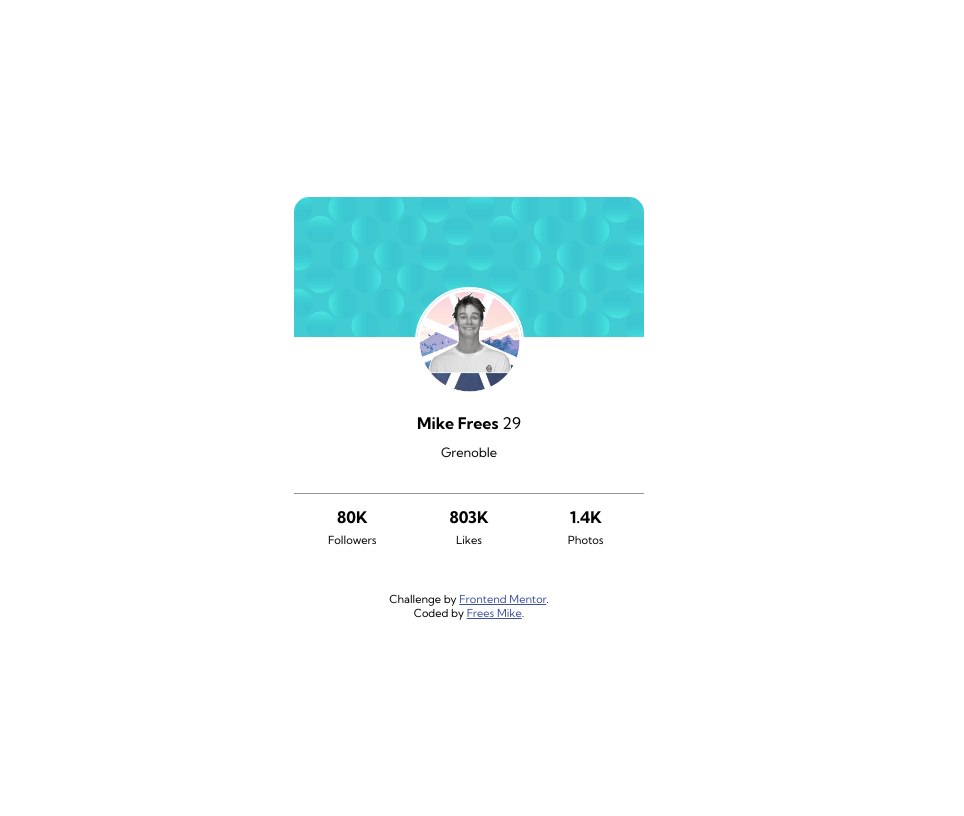
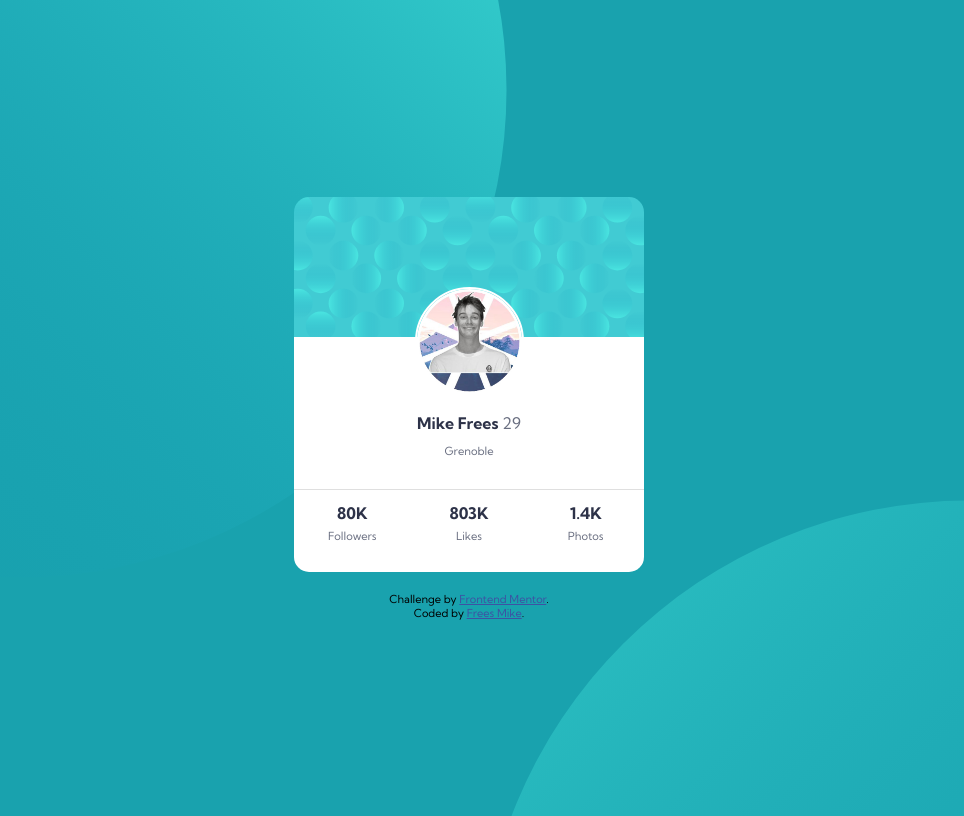
Before and after one commit to mikeFrees/profile-card-component-main, a plain HTML site: page index.html in a window 1280 px wide. Shown: the whole page, without its empty margins (171-1135 px from the left). Drawn offline with Linux system fonts and the light colour scheme.

Commit message:
final update

```diff
--- a/style.css
+++ b/style.css
@@ -2,20 +2,37 @@
 @font-face {
     font-family: Kumbh Sans;
     src: url(font/KumbhSans-VariableFont_YOPQ\,wght.ttf);
+}
+/* custom color variables */
+:root {
+    --CDarkCyan: hsl(185, 75%, 39%);
+    --CVeryDarkDesaturatedBlue: hsl(229, 23%, 23%);
+    --CDarkGrayishBlue: hsl(227, 10%, 46%);
+    --CDarkGray: hsl(0, 0%, 59%);
 }
 
 .attribution { font-size: 11px; text-align: center; }
 
 .attribution a { color: hsl(228, 45%, 44%); }
 
+body, main {
+    display: flex;
+    flex-direction: column;
+}
+
+body, main, aside {
+    align-items: center;
+}
+
 body {
     font-family: Kumbh Sans;
     font-size: 18px;
-    display: flex;
-    flex-direction: column;
     justify-content: center;
-    align-items: center;
     height: 100vh;
+    background-color: var(--CDarkCyan);
+    background-image: url(images/bg-pattern-top.svg), url(images/bg-pattern-bottom.svg);
+    background-repeat: no-repeat, no-repeat;
+    background-position: -300px -400px, 650px 500px;
 }
 
 main {
@@ -25,9 +42,6 @@ main {
     background-image: url(images/bg-pattern-card.svg);
     background-repeat: no-repeat;
     background-color: white;
-    display: flex;
-    flex-direction: column;
-    align-items: center;
     margin-bottom: 20px;
 }
 
@@ -42,41 +56,45 @@ img {
 
 aside {
     margin-top: 20px;
-    border-top: 1px solid hsl(0, 0%, 59%);
+    border-top: 1px solid hsla(0, 0%, 59%, 0.3);
     display: grid;
     width: 100%;
     grid-template-columns: repeat(3, 1fr);
     grid-template-rows: 60% 40%;
     justify-items: center;
-    align-items: center;
 }
 
 main > p {
-    font-weight: 400;
-    font-size: 0.8rem;
     margin-top: 0px;
 }
 
 p {
-    font-weight: 700;
-    font-size: 1rem;
     grid-row: 1;
     margin-top: 20px;
 }
 
 h2 {
- font-weight: 400;
- font-size: 0.7rem;
- grid-row: 2;
- margin-top: -10px;
+    grid-row: 2;
+    margin-top: -10px;
 }
 
-h1 {
-    font-weight: 400;
+main > p, h2 {
+    font-size: 0.7rem;
+}
+
+h1, h2, main > p {
+    color: var(--CDarkGrayishBlue);
+}
+
+h1 strong, p {
+    font-weight: 700;
+    color: var(--CVeryDarkDesaturatedBlue);
+}
+
+h1 strong, h1, p {
     font-size: 1rem;
 }
 
-h1 strong {
-    font-weight: 700;
-    font-size: 1rem;
+main > p, h2, h1 {
+    font-weight: 400;
 }
```
